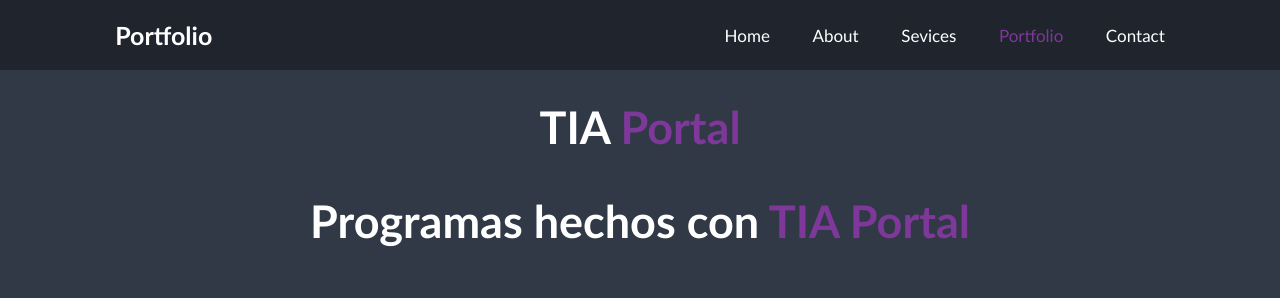
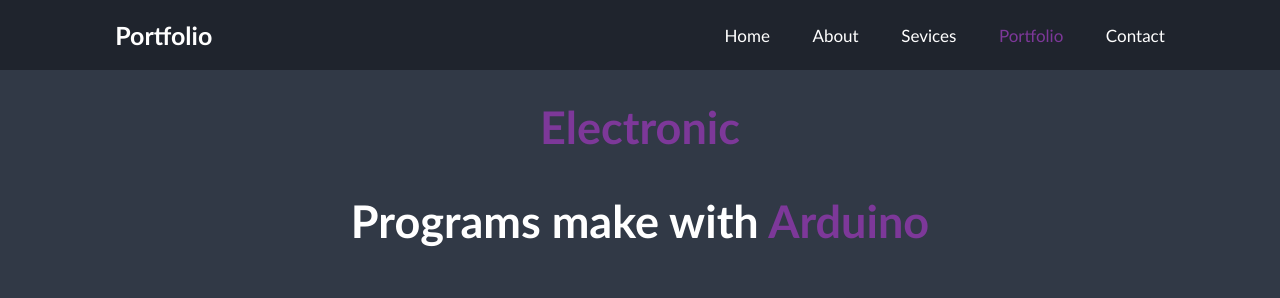
Before and after one commit to Gallardo666/.PortFolio, a plain HTML site: page Electronic.html in a window 1280 px wide. Shown: the top 298 px of the page. Drawn offline with nearby package versions, Linux system fonts and the light colour scheme.

Commit message:
Pasar del Español al Ingles

```diff
--- a/Electronic.html
+++ b/Electronic.html
@@ -29,8 +29,8 @@
 
     <!-- Ejemplos TIA Portal --> <!--Ejemplos de las ultimos Proyectos hechos-->
     <section class="portfolio" id="portfolio">
-        <h2 class="heading">TIA <span>Portal</span></h2>
-        <h3 class="heading">Programas hechos con <span>TIA Portal</span></h3>
+        <h2 class="heading"><span>Electronic</span></h2>
+        <h3 class="heading">Programs make with <span>Arduino</span></h3>
         <p></p>
             <div class="portfolio-container">
             <div class="portfolio-box">
```
Also changed, not shown: RT ToolBox3.html (+1 -1 lines), TIAPortal.html (+1 -1 lines).
